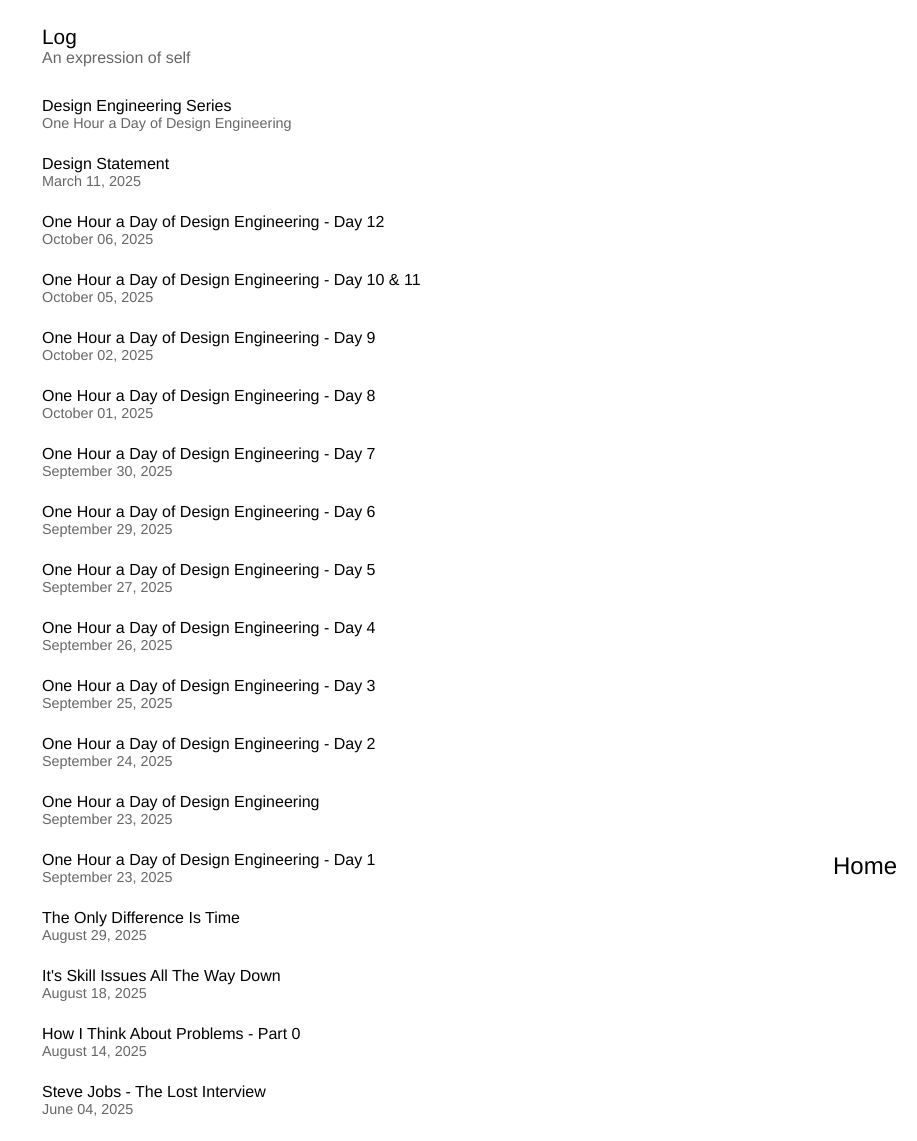
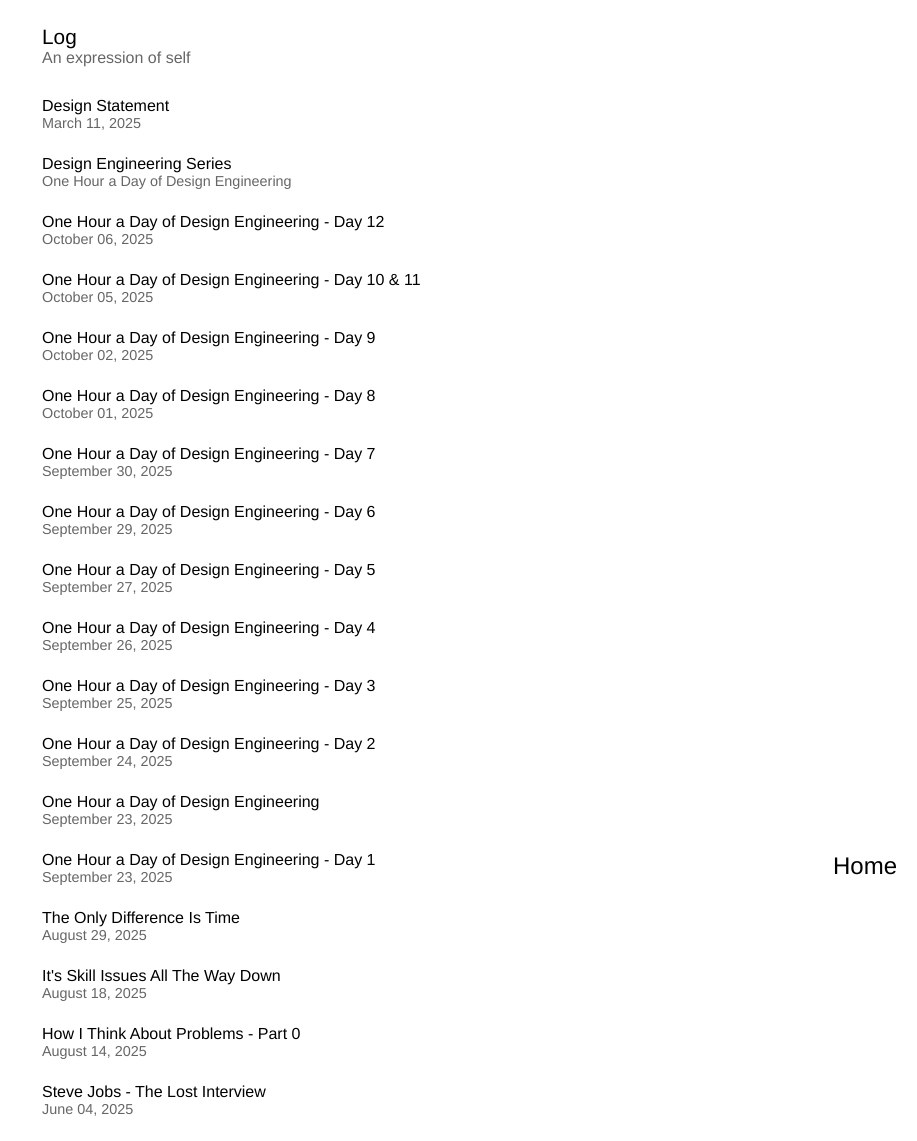
Before and after one commit to pxsswordprotected/personalsite, a Jekyll site: the page built from docs/my_writing/index.html, in a window 1280 px wide. Shown: the whole page, without its empty margins (363-1280 px from the left). Built offline with Jekyll 4.4.1, drawn with Linux system fonts in a browser that asks for light colours.

Commit message:
switched design en series placement

```diff
--- a/docs/_layouts/home.html
+++ b/docs/_layouts/home.html
@@ -61,11 +61,6 @@
     <div class="heading">Log</div>
     <div class="subheading">An expression of self</div>
 
-    <div class="item">
-      <a href="{{ site.baseurl }}/hour-day-series/">Design Engineering Series</a>
-      <p class="description">One Hour a Day of Design Engineering</p>
-    </div>
-
     <!-- Pinned Posts -->
     {% assign pinned_posts = site.posts | where: 'pinned', true | sort: 'date' | reverse %}
     {% for post in pinned_posts %}
@@ -74,6 +69,11 @@
         <p class="description">{{ post.date | date: "%B %d, %Y" }}</p>
       </div>
     {% endfor %}
+
+    <div class="item">
+      <a href="{{ site.baseurl }}/hour-day-series/">Design Engineering Series</a>
+      <p class="description">One Hour a Day of Design Engineering</p>
+    </div>
 
     <!-- Regular Posts -->
     {% assign regular_posts = site.posts | where_exp: 'post', 'post.pinned != true' | sort: 'date' | reverse %}
```
